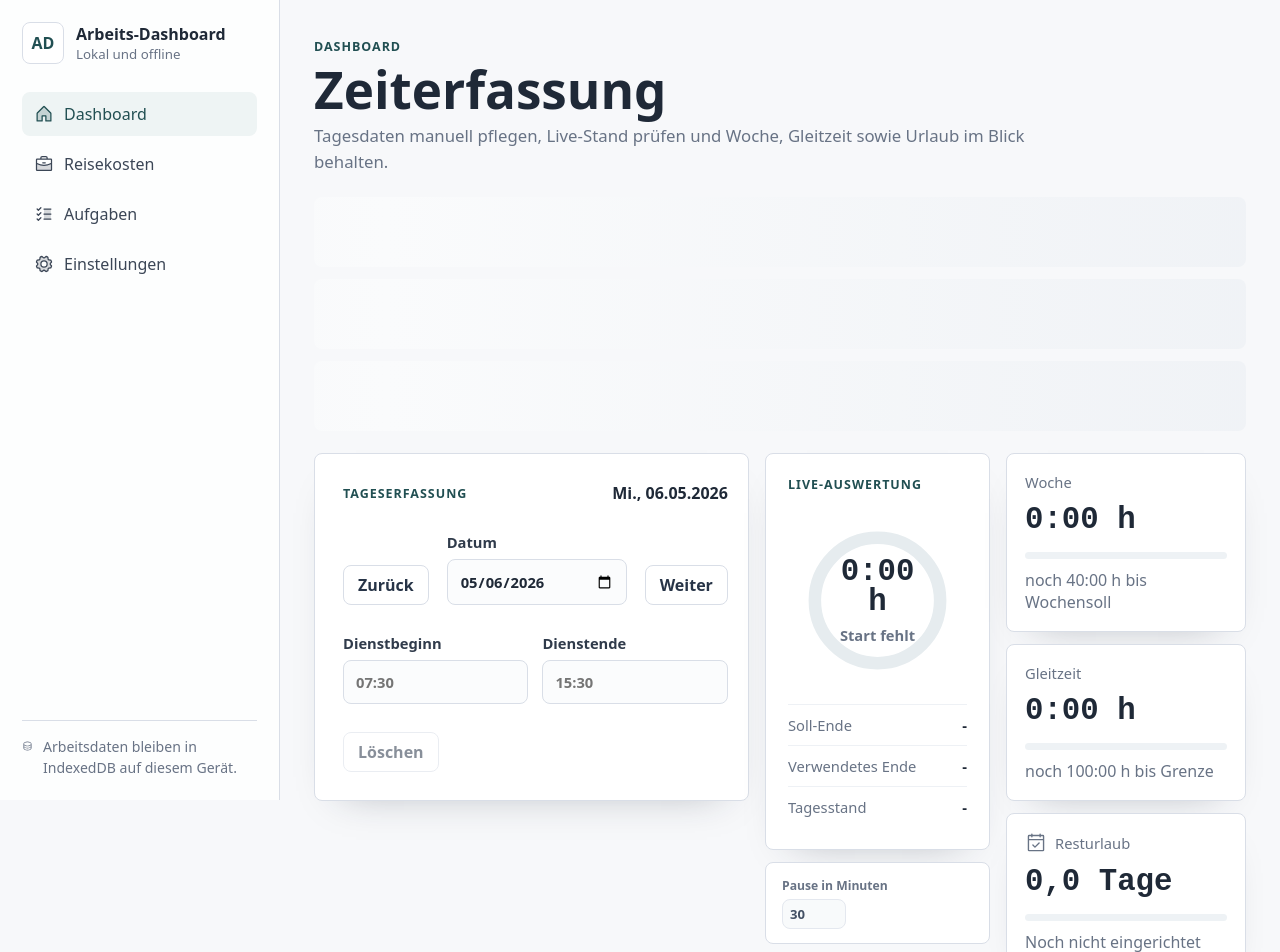
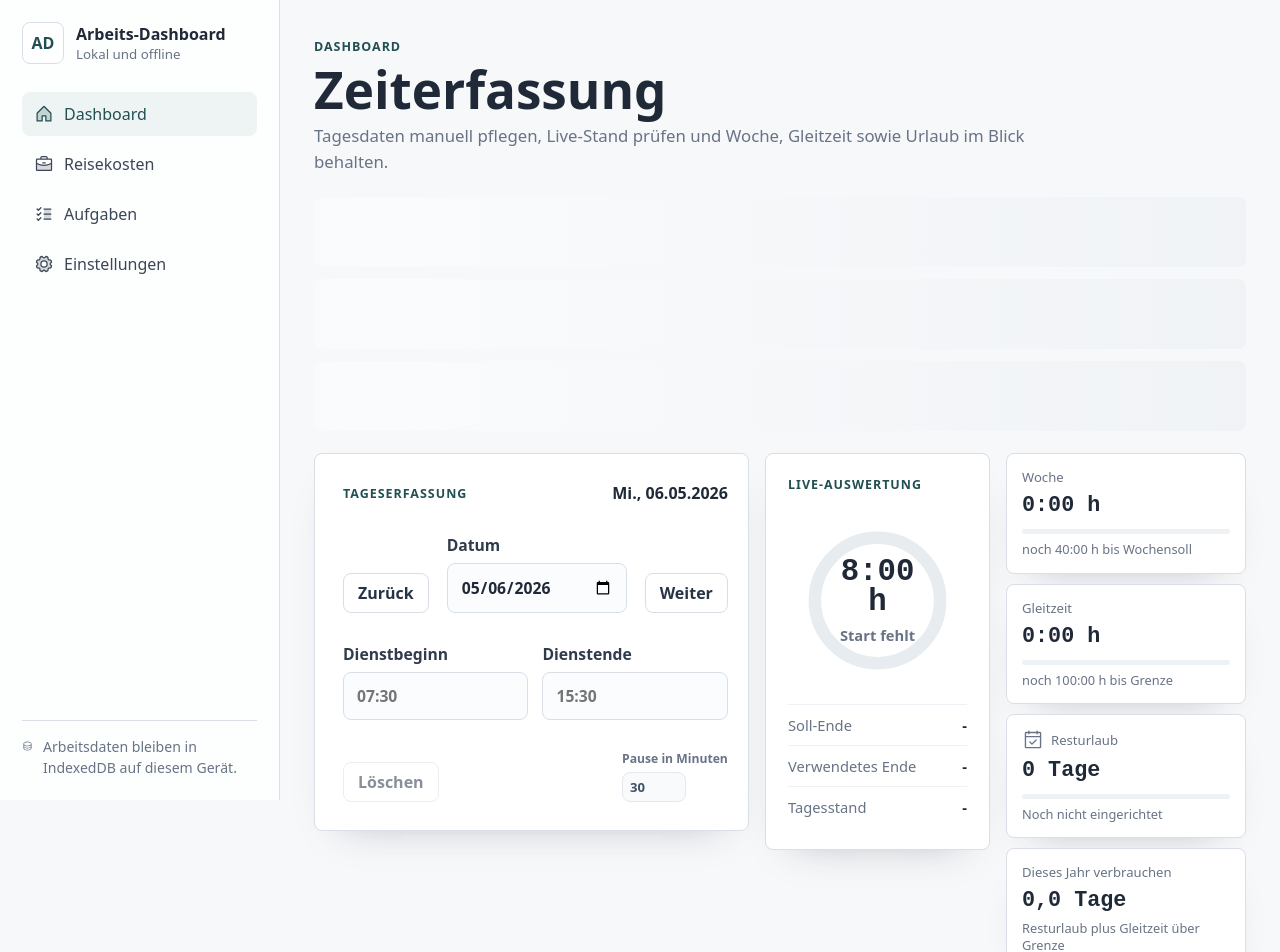
Before and after one commit to blaxcky/arbeits-dashboard, a React (Vite) app: page / in a window 1280 px wide. Shown: the top 952 px of the page. Built offline with nearby package versions, Linux system fonts and the light colour scheme.

Commit message:
feat: enhance time calculations and formatting with new functions for flex balance and whole days

```diff
--- a/src/app/App.tsx
+++ b/src/app/App.tsx
@@ -17,13 +17,14 @@ import type { Settings, TimeEntry, Trip, TripTransportType } from "../db/schema"
 import { backupFileName, downloadBackup, importBackup, inspectBackup } from "../services/backup";
 import { resetServiceWorkerAndCaches } from "../services/pwa";
 import { addDays, currentYear, formatDateKey, isoWeekDays, todayKey, weekdayName } from "../lib/dates";
-import { formatDays, formatDecimalHours, formatMinutes, formatSignedMinutes } from "../lib/format";
+import { formatDays, formatDecimalHours, formatMinutes, formatSignedMinutes, formatWholeDays } from "../lib/format";
 import {
   calculateDay,
   calculateFlexBalance,
   calculateRequiredYearConsumption,
   calculateVacation,
-  calculateWeek
+  calculateWeek,
+  entriesForFlexBalance
 } from "../modules/time/calculations";
 import {
   calculateDomesticPerDiemCents,
@@ -115,7 +116,8 @@ function Dashboard({ data }: { data: WorkData }) {
   };
   const day = calculateDay(previewEntry, data.clock);
   const week = calculateWeek(data.timeEntries, selectedDate, data.clock);
-  const flex = settings ? calculateFlexBalance(settings.flexStartMinutes ?? 0, data.timeEntries, data.flexCorrections) : 0;
+  const flexEntries = entriesForFlexBalance(data.timeEntries, todayKey());
+  const flex = settings ? calculateFlexBalance(settings.flexStartMinutes ?? 0, flexEntries, data.flexCorrections) : 0;
   const vacation = settings ? calculateVacation(settings.vacationEntitlementMinutes, settings.vacationUsedMinutes, settings.dailyTargetMinutes) : null;
   const requiredConsumption = settings && vacation ? calculateRequiredYearConsumption(vacation.remainingMinutes, flex, settings.flexLimitMinutes) : 0;
   const setupMissing = settings ? [settings.flexStartMinutes === null ? "Gleitzeitstartwert" : null, settings.vacationEntitlementMinutes === null ? "Urlaubsanspruch" : null].filter(Boolean) : [];
@@ -124,6 +126,7 @@ function Dashboard({ data }: { data: WorkData }) {
   const flexLimitMinutes = settings?.flexLimitMinutes ?? 6000;
   const flexDistanceToLimit = flexLimitMinutes - flex;
   const vacationEntitlementMinutes = vacation?.entitlementMinutes ?? 0;
+  const dailyTargetMinutes = settings?.dailyTargetMinutes ?? 480;
   const breakField = (
     <Field label="Pause in Minuten" className="break-field" error={breakError}>
       <input
@@ -247,12 +250,10 @@ function Dashboard({ data }: { data: WorkData }) {
           </div>
           <div className="button-row">
             <button className="secondary-button" type="button" onClick={() => void remove()} disabled={!entry}>Löschen</button>
+            {breakField}
           </div>
         </form>
-        <div className="live-clock-stack">
-          <LiveDayClock day={day} targetMinutes={previewEntry.targetMinutes} />
-          <div className="panel break-panel">{breakField}</div>
-        </div>
+        <LiveDayClock day={day} targetMinutes={previewEntry.targetMinutes} />
         <div className="dashboard-side-grid">
           <Metric
             title="Woche"
@@ -273,12 +274,12 @@ function Dashboard({ data }: { data: WorkData }) {
           />
           <Metric
             title="Resturlaub"
-            value={vacation ? formatDays(vacation.remainingMinutes, settings?.dailyTargetMinutes) : "0,0 Tage"}
+            value={vacation ? formatWholeDays(vacation.remainingMinutes, dailyTargetMinutes) : "0 Tage"}
             detail={vacation && vacationEntitlementMinutes > 0 ? `${formatMinutes(vacation.remainingMinutes)} von ${formatMinutes(vacationEntitlementMinutes)} übrig` : "Noch nicht eingerichtet"}
             icon={<CalendarCheck size={22} />}
             progress={{ value: vacationEntitlementMinutes > 0 ? (vacation?.remainingMinutes ?? 0) / vacationEntitlementMinutes : 0, tone: "vacation" }}
           />
-          <Metric title="Dieses Jahr verbrauchen" value={formatMinutes(requiredConsumption)} detail="Resturlaub plus Gleitzeit über Grenze" />
+          <Metric title="Dieses Jahr verbrauchen" value={formatDays(requiredConsumption, dailyTargetMinutes)} detail="Resturlaub plus Gleitzeit über Grenze" />
         </div>
       </div>
       <WeekTable week={week} onWeekChange={(offsetDays) => setSelectedDate(addDays(selectedDate, offsetDays))} />
@@ -761,8 +762,9 @@ function LiveDayClock({ day, targetMinutes }: { day: ReturnType<typeof calculate
   const mainProgress = day.hasStart ? ringProgress(day.netMinutes, targetMinutes) : 0;
   const overtimeProgress = day.deltaMinutes > 0 ? ringProgress(day.deltaMinutes, targetMinutes) : 0;
   const centerStatus = liveClockStatus(day);
+  const remainingMinutes = Math.max(targetMinutes - day.netMinutes, 0);
   const ariaLabel = day.hasStart
-    ? `Live-Auswertung: ${formatMinutes(day.netMinutes)} gearbeitet, Tagesstand ${formatSignedMinutes(day.deltaMinutes)}.`
+    ? `Live-Auswertung: ${formatMinutes(remainingMinutes)} verbleibend, Tagesstand ${formatMinutes(day.netMinutes)}.`
     : "Live-Auswertung: Dienstbeginn fehlt.";
 
   return (
@@ -796,14 +798,14 @@ function LiveDayClock({ day, targetMinutes }: { day: ReturnType<typeof calculate
           ) : null}
         </svg>
         <div className="live-clock-center">
-          <strong>{formatMinutes(day.netMinutes)}</strong>
+          <strong>{day.hasStart ? formatMinutes(remainingMinutes) : formatMinutes(targetMinutes)}</strong>
           <span>{centerStatus}</span>
         </div>
       </div>
       <dl className="detail-list live-clock-details">
         <div><dt>Soll-Ende</dt><dd>{day.hasStart ? day.targetEndTime : "-"}</dd></div>
         <div><dt>Verwendetes Ende</dt><dd>{day.hasStart ? day.effectiveEndTime ?? "offen" : "-"}</dd></div>
-        <div><dt>Tagesstand</dt><dd>{day.hasStart ? formatSignedMinutes(day.deltaMinutes) : "-"}</dd></div>
+        <div><dt>Tagesstand</dt><dd>{day.hasStart ? formatMinutes(day.netMinutes) : "-"}</dd></div>
       </dl>
     </aside>
   );
--- a/src/lib/format.ts
+++ b/src/lib/format.ts
@@ -25,6 +25,12 @@ export function formatDays(minutes: number, minutesPerDay = 480): string {
   })} Tage`;
 }
 
+export function formatWholeDays(minutes: number, minutesPerDay = 480): string {
+  return `${Math.round(minutes / minutesPerDay).toLocaleString("de-AT", {
+    maximumFractionDigits: 0
+  })} Tage`;
+}
+
 export function formatClockFromMinutes(minutes: number): string {
   const dayMinutes = ((Math.round(minutes) % 1440) + 1440) % 1440;
   const hours = Math.floor(dayMinutes / 60);
--- a/src/modules/time/calculations.ts
+++ b/src/modules/time/calculations.ts
@@ -117,6 +117,10 @@ export function calculateFlexBalance(startMinutes: number, entries: TimeLikeEntr
   return startMinutes + dayDeltas + correctionDeltas;
 }
 
+export function entriesForFlexBalance(entries: TimeLikeEntry[], currentDate: string): TimeLikeEntry[] {
+  return entries.filter((entry) => entry.date !== currentDate || !entry.startTime || Boolean(entry.endTime));
+}
+
 export function calculateVacation(entitlementMinutes: number | null, usedMinutes: number, minutesPerDay = 480) {
   const entitlement = entitlementMinutes ?? 0;
   const remainingMinutes = Math.max(entitlement - usedMinutes, 0);
--- a/src/styles.css
+++ b/src/styles.css
@@ -181,16 +181,11 @@ button:disabled {
 .dashboard-side-grid {
   display: grid;
   grid-template-columns: 1fr;
-  gap: 12px;
+  gap: 10px;
 }
 
 .day-entry-panel {
   align-self: start;
-}
-
-.live-clock-stack {
-  display: grid;
-  gap: 12px;
 }
 
 .metric,
@@ -203,36 +198,36 @@ button:disabled {
 }
 
 .metric {
-  min-height: 132px;
-  padding: 18px;
+  min-height: 104px;
+  padding: 14px 15px;
   display: grid;
   align-content: space-between;
-  gap: 10px;
+  gap: 7px;
 }
 
 .metric-title {
   display: flex;
   align-items: center;
-  gap: 8px;
+  gap: 7px;
   color: var(--muted);
-  font-size: 0.92rem;
+  font-size: 0.82rem;
 }
 
 .metric strong {
   font-family: "Geist Mono", "JetBrains Mono", ui-monospace, monospace;
-  font-size: clamp(1.45rem, 2.4vw, 2.15rem);
+  font-size: clamp(1.18rem, 1.7vw, 1.55rem);
   letter-spacing: 0;
 }
 
 .metric-progress {
   position: relative;
   display: grid;
-  padding-top: 5px;
+  padding-top: 4px;
 }
 
 .metric-progress-track {
   display: block;
-  height: 7px;
+  height: 5px;
   overflow: hidden;
   border-radius: 999px;
   background: #eef2f5;
@@ -253,7 +248,7 @@ button:disabled {
   position: absolute;
   top: 0;
   left: 0;
-  height: 3px;
+  height: 2px;
   background: var(--warning);
 }
 
@@ -267,6 +262,8 @@ button:disabled {
 
 .metric p {
   margin: 0;
+  font-size: 0.8rem;
+  line-height: 1.35;
 }
 
 .metric-warning {
@@ -308,7 +305,8 @@ button:disabled {
 }
 
 .day-entry-panel .button-row {
-  justify-content: flex-start;
+  justify-content: space-between;
+  align-items: flex-end;
 }
 
 .week-table {
@@ -372,7 +370,7 @@ button:disabled {
 }
 
 .panel.day-entry-panel {
-  gap: 28px;
+  gap: 30px;
   padding: 28px;
 }
 
@@ -394,7 +392,7 @@ button:disabled {
   display: grid;
   gap: 7px;
   color: #303b4b;
-  font-size: 0.92rem;
+  font-size: 0.98rem;
   font-weight: 700;
 }
 
@@ -407,7 +405,7 @@ button:disabled {
   border-radius: 8px;
   background: #fbfcfd;
   color: #1f2937;
-  padding: 11px 12px;
+  padding: 12px 13px;
   outline: none;
   transition: border-color 160ms ease, background 160ms ease;
 }
@@ -419,7 +417,7 @@ button:disabled {
 
 .field.break-field {
   align-self: end;
-  justify-self: start;
+  justify-self: end;
   width: auto;
   gap: 5px;
   color: var(--muted);
@@ -454,7 +452,7 @@ button:disabled {
   flex: 1 1 180px;
   gap: 7px;
   color: #303b4b;
-  font-size: 0.92rem;
+  font-size: 0.98rem;
   font-weight: 700;
 }
 
@@ -485,11 +483,6 @@ button:disabled {
   display: grid;
   gap: 14px;
   align-content: start;
-}
-
-.break-panel {
-  padding: 14px 16px;
-  box-shadow: none;
 }
 
 .live-clock-face {
@@ -853,6 +846,10 @@ button:disabled {
     flex-wrap: wrap;
   }
 
+  .day-entry-panel .button-row {
+    align-items: flex-end;
+  }
+
   .day-entry-panel .date-row {
     display: flex;
   }
```
Also changed, not shown: 2 other files (tests, documents, lock files or other folders).
